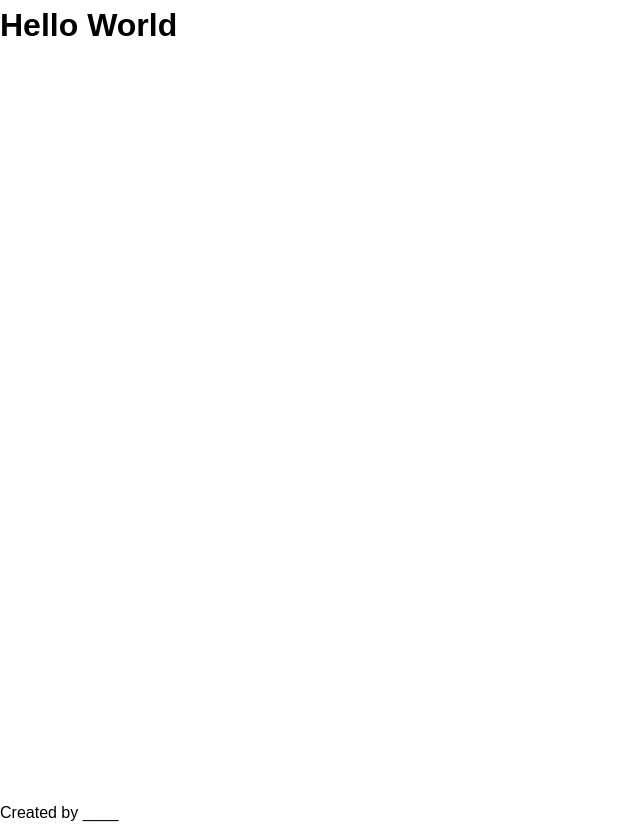
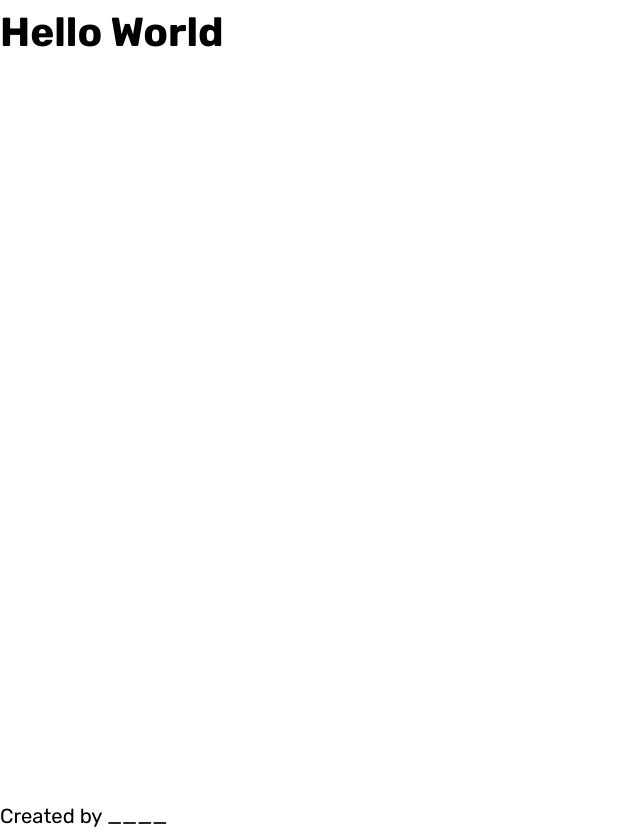
Before and after one commit to rv-rmcgavin/fe-mentor-ip-locator, a Next.js app: page / in a window 1280 px wide. Shown: the whole page, without its empty margins (0-640 px from the left). Built offline with nearby package versions, Linux system fonts and the light colour scheme.

Commit message:
Set up theme, fonts, and any other global styles based on style-guide.md

```diff
--- a/@types/styled.d.ts
+++ b/@types/styled.d.ts
@@ -2,12 +2,13 @@
 import 'styled-components';
 
 interface Neutral {
+  700: string;
   500: string;
 }
 
 interface Colors {
-  primary: string;
   neutral: Neutral;
+  black: string;
   white: string;
 }
 
--- a/pages/_document.tsx
+++ b/pages/_document.tsx
@@ -12,8 +12,9 @@ class MyDocument extends Document {
       <Html lang="en">
         <Head>
           <link rel="icon" href="/favicon-32x32.png" />
-          {/* <link rel="preconnect" href="https://fonts.gstatic.com" /> */}
-          {/* <link href="https://fonts.googleapis.com/css2?family=Space+Mono:wght@400;500;700&display=swap" rel="stylesheet" /> */}
+          <link rel="preconnect" href="https://fonts.googleapis.com" />
+          <link rel="preconnect" href="https://fonts.gstatic.com" crossOrigin="" />
+          <link href="https://fonts.googleapis.com/css2?family=Rubik:wght@400;500;700&display=swap" rel="stylesheet" />
         </Head>
         <body>
           <Main />
--- a/styles/global.ts
+++ b/styles/global.ts
@@ -89,8 +89,8 @@ const GlobalStyle = createGlobalStyle`
 
       html,
       body {
-        font-family: sans-serif;
-        /* add font size */
+        font-family: "Rubik", sans-serif;
+        font-size: 1.125rem; // 18px base
         height: 100%;
         margin: 0;
         padding: 0;
--- a/styles/theme.ts
+++ b/styles/theme.ts
@@ -2,10 +2,11 @@ import { DefaultTheme } from 'styled-components';
 
 export const theme: DefaultTheme = {
   colors: {
-    primary: 'hsl(172, 67%, 45%)', // strong cyan
     neutral: {
-      500: 'hsl(184, 14%, 56%)',
+      700: 'hsl(0, 0%, 17%)',
+      500: 'hsl(0, 0%, 59%)',
     },
+    black: 'hsl(0, 0%, 0%)',
     white: 'hsl(0, 0%, 100%)',
   },
   breakpoint: `(min-width: 900px)`
```
Also changed, not shown: 1 other file (tests, documents, lock files or other folders).
